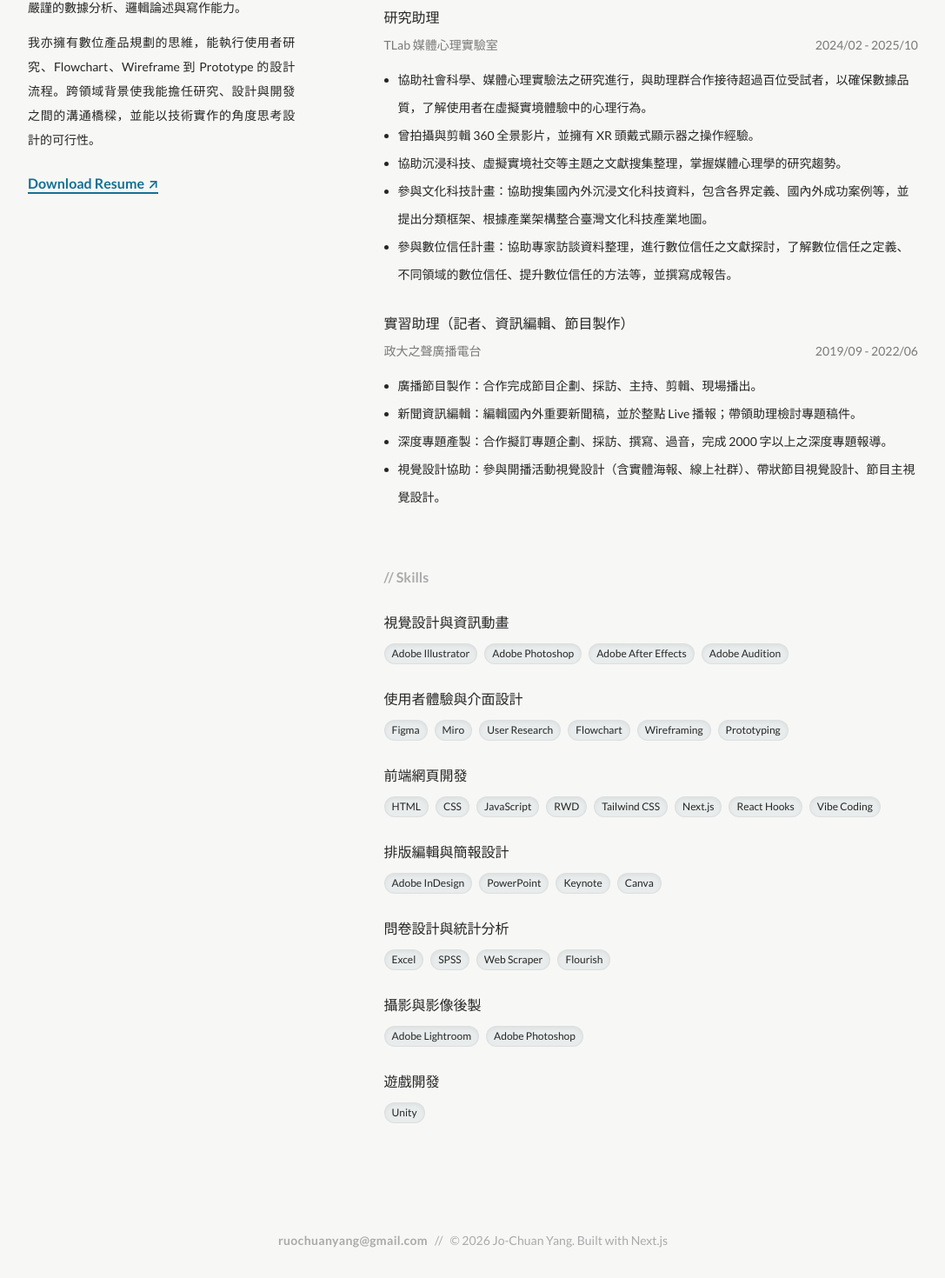
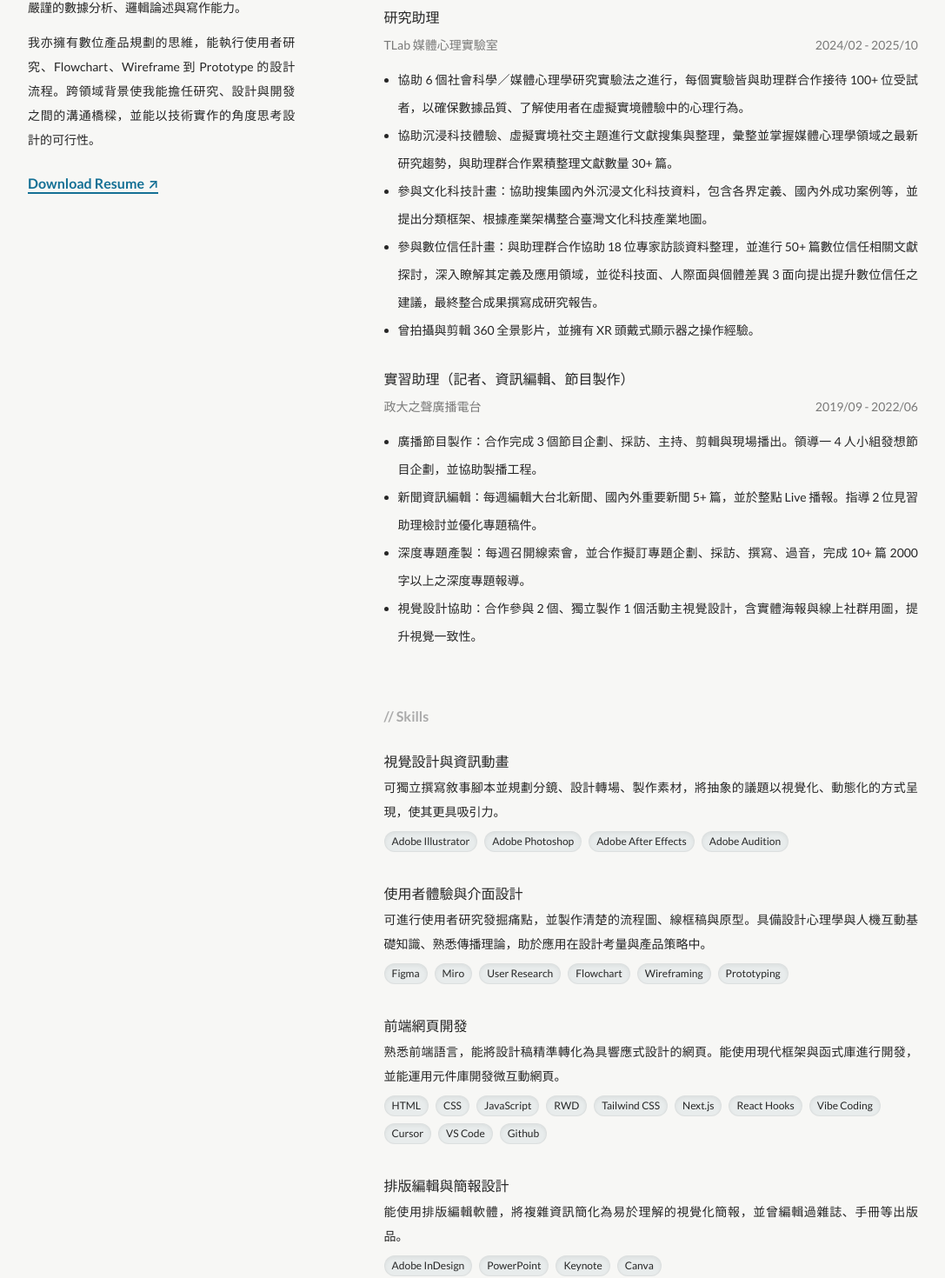
Before and after one commit to jochuany/jo-chuan-portfolio, a Next.js app: page /about in a window 1280 px wide. Shown: the part 456-1926 px from the top of the page at 87% size, without its empty margins (96-1183 px from the left). Built offline with nearby package versions, Linux system fonts and the light colour scheme.

Commit message:
update next and react, update about skills
20260205

```diff
--- a/src/app/about/page.js
+++ b/src/app/about/page.js
@@ -8,31 +8,38 @@ export const metadata = {
 const skills = [
   {
     title: "視覺設計與資訊動畫",
+    skillDescription: "可獨立撰寫敘事腳本並規劃分鏡、設計轉場、製作素材，將抽象的議題以視覺化、動態化的方式呈現，使其更具吸引力。",
     tools: ["Adobe Illustrator", "Adobe Photoshop", "Adobe After Effects", "Adobe Audition"]
   },
   {
     title: "使用者體驗與介面設計",
+    skillDescription: "可進行使用者研究發掘痛點，並製作清楚的流程圖、線框稿與原型。具備設計心理學與人機互動基礎知識、熟悉傳播理論，助於應用在設計考量與產品策略中。",
     tools: ["Figma", "Miro", "User Research", "Flowchart", "Wireframing", "Prototyping"]
   },
   {
     title: "前端網頁開發",
-    tools: ["HTML", "CSS", "JavaScript", "RWD", "Tailwind CSS", "Next.js", "React Hooks", "Vibe Coding"]
+    skillDescription: "熟悉前端語言，能將設計稿精準轉化為具響應式設計的網頁。能使用現代框架與函式庫進行開發，並能運用元件庫開發微互動網頁。",
+    tools: ["HTML", "CSS", "JavaScript", "RWD", "Tailwind CSS", "Next.js", "React Hooks", "Vibe Coding", "Cursor", "VS Code", "Github"]
   },
   {
     title: "排版編輯與簡報設計",
+    skillDescription: "能使用排版編輯軟體，將複雜資訊簡化為易於理解的視覺化簡報，並曾編輯過雜誌、手冊等出版品。",
     tools: ["Adobe InDesign", "PowerPoint", "Keynote", "Canva"]
   },
   {
     title: "問卷設計與統計分析",
+    skillDescription: "了解如何設計良好的調查問卷，並將蒐集到的數據進行清理與分析。曾使用 Chrome 插件工具爬取網路資料，並將數據轉化為視覺化圖表。",
     tools: ["Excel", "SPSS", "Web Scraper", "Flourish"]
   },
   {
     title: "攝影與影像後製",
+    skillDescription: "能根據不同主題設計影像風格並提出企劃，也能使用影像後製軟體進行修圖與調色。",
     tools: ["Adobe Lightroom", "Adobe Photoshop"]
   },
   {
     title: "遊戲開發",
-    tools: ["Unity"]
+    skillDescription: "曾合作開發開發 3D 遊戲，並能使用 Blender 建立 3D 模型。",
+    tools: ["Unity C#", "Unity UI", "Blender"]
   },
 ];
 
@@ -55,11 +62,11 @@ const exp = [
     place: "TLab 媒體心理實驗室",
     time: "2024/02 - 2025/10",
     description: [
-      "協助社會科學、媒體心理實驗法之研究進行，與助理群合作接待超過百位受試者，以確保數據品質，了解使用者在虛擬實境體驗中的心理行為。",
+      "協助 6 個社會科學／媒體心理學研究實驗法之進行，每個實驗皆與助理群合作接待 100+ 位受試者，以確保數據品質、了解使用者在虛擬實境體驗中的心理行為。",
+      "協助沉浸科技體驗、虛擬實境社交主題進行文獻搜集與整理，彙整並掌握媒體心理學領域之最新研究趨勢，與助理群合作累積整理文獻數量 30+ 篇。",
+      "參與文化科技計畫：協助搜集國內外沉浸文化科技資料，包含各界定義、國內外成功案例等，並提出分類框架、根據產業架構整合臺灣文化科技產業地圖。",
+      "參與數位信任計畫：與助理群合作協助 18 位專家訪談資料整理，並進行 50+ 篇數位信任相關文獻探討，深入瞭解其定義及應用領域，並從科技面、人際面與個體差異 3 面向提出提升數位信任之建議，最終整合成果撰寫成研究報告。",
       "曾拍攝與剪輯 360 全景影片，並擁有 XR 頭戴式顯示器之操作經驗。",
-      "協助沉浸科技、虛擬實境社交等主題之文獻搜集整理，掌握媒體心理學的研究趨勢。",
-      "參與文化科技計畫：協助搜集國內外沉浸文化科技資料，包含各界定義、國內外成功案例等，並提出分類框架、根據產業架構整合臺灣文化科技產業地圖。",
-      "參與數位信任計畫：協助專家訪談資料整理，進行數位信任之文獻探討，了解數位信任之定義、不同領域的數位信任、提升數位信任的方法等，並撰寫成報告。",
     ]
   },
   {
@@ -67,10 +74,10 @@ const exp = [
     place: "政大之聲廣播電台",
     time: "2019/09 - 2022/06",
     description: [
-      "廣播節目製作：合作完成節目企劃、採訪、主持、剪輯、現場播出。",
-      "新聞資訊編輯：編輯國內外重要新聞稿，並於整點 Live 播報；帶領助理檢討專題稿件。",
-      "深度專題產製：合作擬訂專題企劃、採訪、撰寫、過音，完成 2000 字以上之深度專題報導。",
-      "視覺設計協助：參與開播活動視覺設計（含實體海報、線上社群）、帶狀節目視覺設計、節目主視覺設計。",
+      "廣播節目製作：合作完成 3 個節目企劃、採訪、主持、剪輯與現場播出。領導一 4 人小組發想節目企劃，並協助製播工程。",
+      "新聞資訊編輯：每週編輯大台北新聞、國內外重要新聞 5+ 篇，並於整點 Live 播報。指導 2 位見習助理檢討並優化專題稿件。",
+      "深度專題產製：每週召開線索會，並合作擬訂專題企劃、採訪、撰寫、過音，完成 10+ 篇 2000 字以上之深度專題報導。",
+      "視覺設計協助：合作參與 2 個、獨立製作 1 個活動主視覺設計，含實體海報與線上社群用圖，提升視覺一致性。",
     ]
   },
 ];
@@ -122,7 +129,7 @@ export default function About() {
                 {"// "}Education
               </div>
 
-              <div className="text-[16px] text-brand-text font-normal leading-8 flex flex-col">
+              <div className="text-[16px] text-brand-text font-normal leading-8 flex flex-col text-justify">
 
                 {edu.map((item, index) => (
                   <EduExpItem key={index} {...item} />
@@ -139,7 +146,7 @@ export default function About() {
                 {"// "}Experience
               </div>
 
-              <div className="text-[16px] text-brand-text font-normal leading-8 flex flex-col">
+              <div className="text-[16px] text-brand-text font-normal leading-8 flex flex-col text-justify">
 
                 {exp.map((item, index) => (
                   <EduExpItem key={index} {...item} />
@@ -156,7 +163,7 @@ export default function About() {
                 {"// "}Skills
               </div>
 
-              <div className="text-[16px] text-brand-text font-normal flex flex-col">
+              <div className="text-brand-text font-normal flex flex-col">
 
                 {skills.map((item, index) => (
                   <SkillItem key={index} {...item} />
--- a/src/components/SkillItem.js
+++ b/src/components/SkillItem.js
@@ -1,15 +1,18 @@
 // Skills 版型
 
-export const SkillItem = ({ title, tools }) => {
+export const SkillItem = ({ title, skillDescription, tools }) => {
     return (
-        <div className="mb-6 group">
-            <div className="text-brand-text font-medium leading-8 lg:group-hover:text-brand-primary transition-all ease duration-300">{title}</div>
+        <div className="mb-8 group lg:hover:-translate-y-1 transition-all duration-300 ease">
+            <div className="text-[16px] text-brand-text font-medium leading-8
+            lg:group-hover:text-brand-primary transition-all ease duration-300">{`${title}`}</div>
+            <div className="text-[14px] text-brand-text font-normal leading-7 text-justify mb-2
+            lg:group-hover:text-brand-primary/60 transition-all ease duration-300">{skillDescription}</div>
             <div className="flex flex-wrap gap-2 mt-2">
                 {tools.map((item, index) => (
                     <div
                         key={index}
                         className={`text-[12px] px-2 py-0.5 bg-brand-graybg inset-shadow-sm rounded-full
-                            border border-brand-graytext/20 transition-all duration-300 ease lg:group-hover:-translate-y-[2px]
+                            border border-brand-graytext/20 transition-all duration-300 ease
                             lg:group-hover:bg-brand-primaryLight/20 lg:group-hover:text-brand-primary lg:group-hover:border-brand-primaryLight
                             dark:lg:group-hover:bg-brand-primary/20 dark:lg:group-hover:text-brand-primaryLight dark:lg:group-hover:border-brand-primaryLight/70`}
                     >
```
Also changed, not shown: package.json (+4 -3 lines), 1 other file (tests, documents, lock files or other folders).
